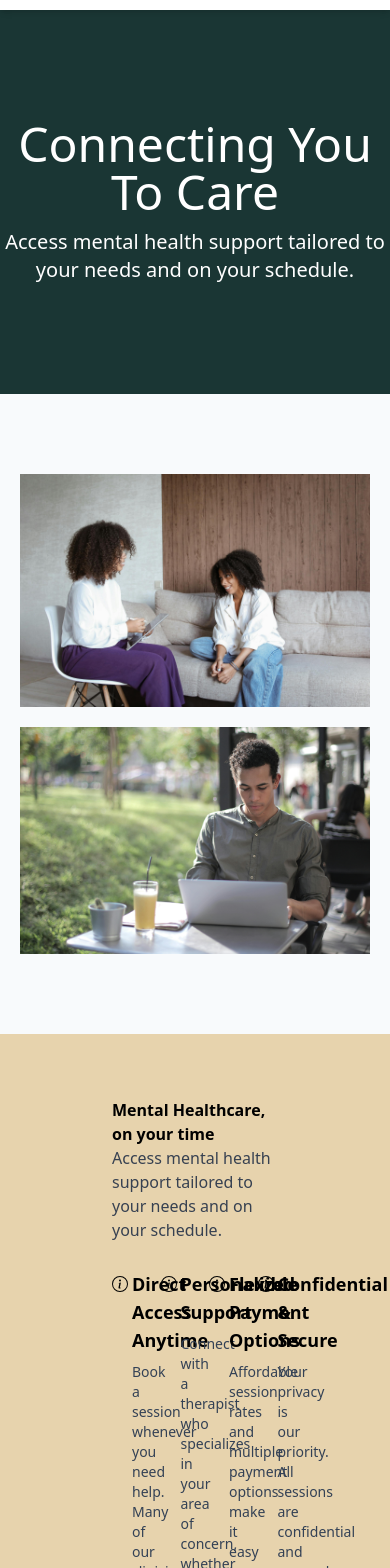
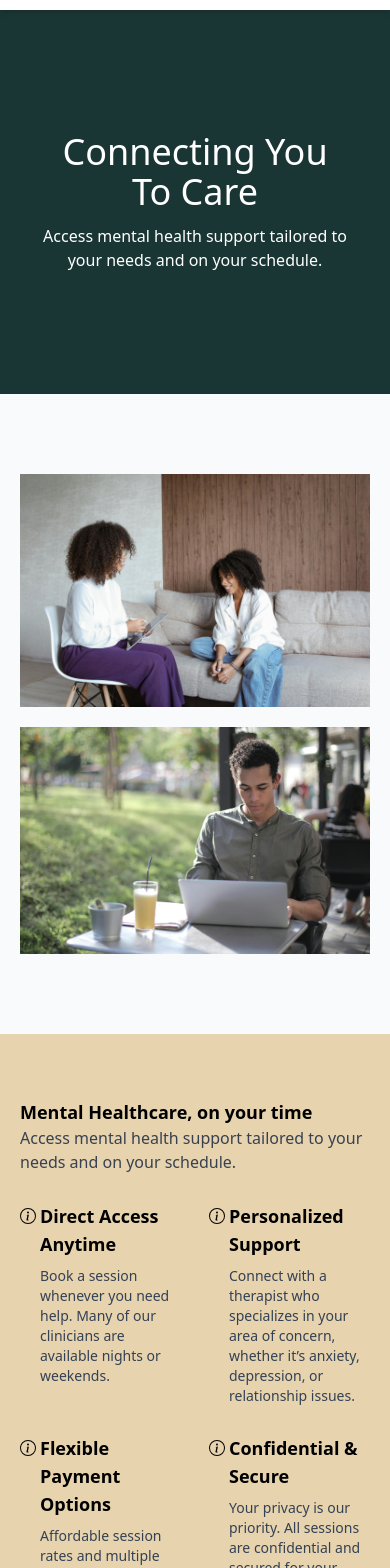
Before and after one commit to kkopoku/therapy-link, a Next.js app in the folder frontend/: page / in a window 390 px wide. Shown: the part 80-1648 px from the top of the page. Built offline with nearby package versions, Linux system fonts and the light colour scheme; no server answers.

Commit message:
chore: worked responsiveness to page

```diff
--- a/frontend/src/app/page.tsx
+++ b/frontend/src/app/page.tsx
@@ -16,11 +16,11 @@ const cardItems = [
 export default function Home() {
   return (
     <UnauthenticatedLayout>
-      <div className="flex flex-col bg-[#1A3634] w-full items-center justify-center min-h-96 text-white gap-y-3">
-        <p className="text-5xl text-center font-medium">
+      <div className="flex flex-col bg-[#1A3634] w-full items-center justify-center min-h-96 text-white gap-y-3 px-10">
+        <p className="lg:text-5xl text-4xl text-center font-medium">
           Connecting You To Care
         </p>
-        <p className="text-xl text-center font-extralight">
+        <p className="lg:text-xl text-center font-extralight">
           Access mental health support tailored to your needs and on your
           schedule.
         </p>
@@ -45,9 +45,9 @@ export default function Home() {
         />
       </div>
 
-      <div className="grid grid-cols-4 min-h-96 bg-[#E7D3AD] w-full px-28 py-16 gap-7 ">
-        <div className="col-span-4 w-full">
-          <p className="font-bold">Mental Healthcare, on your time</p>
+      <div className="grid grid-cols-2 lg:grid-cols-4 min-h-96 bg-[#E7D3AD] w-full lg:px-28 px-5 py-16 gap-7 ">
+        <div className="lg:col-span-4 col-span-2 w-full">
+          <p className="font-bold text-lg lg:text-2xl">Mental Healthcare, on your time</p>
           <p className="text-gray-700 font-light">
             Access mental health support tailored to your needs and on your
             schedule.
```
